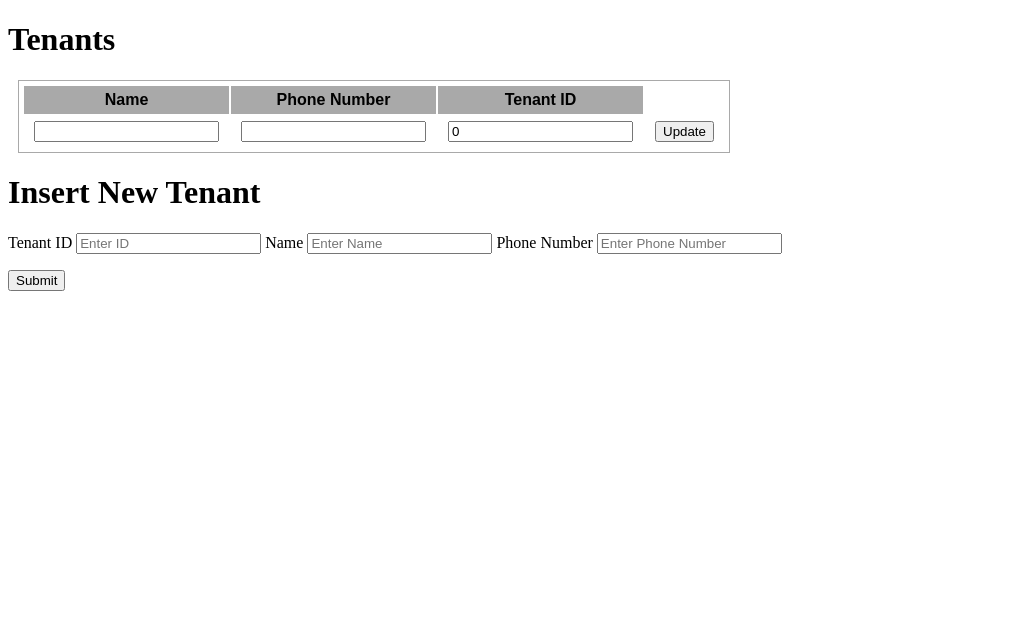
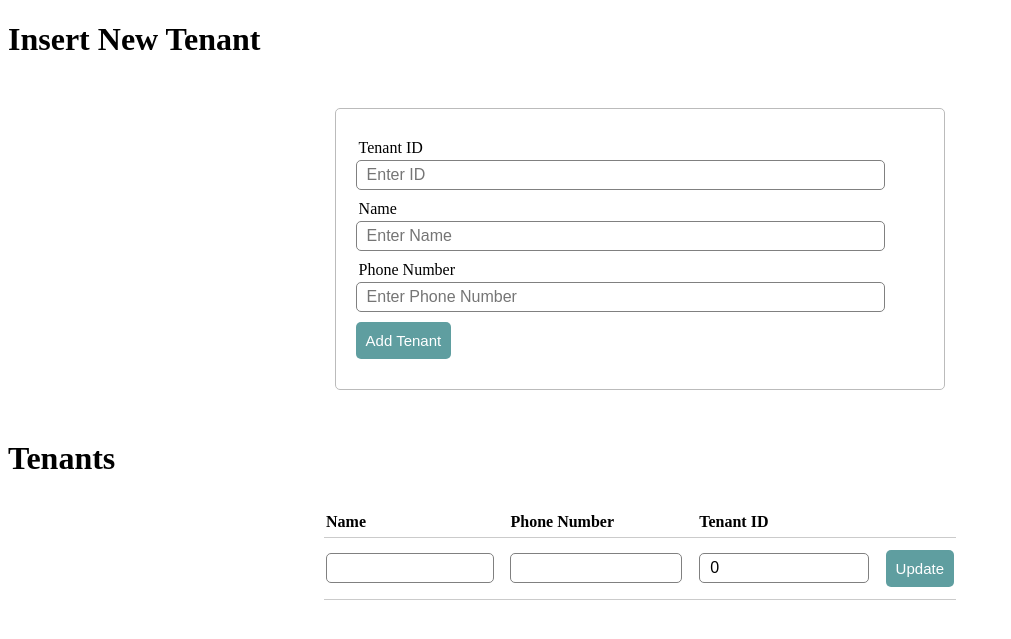
Before and after one commit to costewart/304-Project, a PHP site: page /Tenant/action in a window 1280 px wide. Shown: the part 72-711 px from the top of the page, without its empty margins (0-1011 px from the left). Run offline with PHP 8.4, Linux system fonts and the light colour scheme; data that the repository does not hold is empty.

Commit message:
tenant page is looking a bit better style wise but still needs work

```diff
--- a/app/View/tenant/index.php
+++ b/app/View/tenant/index.php
@@ -2,13 +2,37 @@
 <html>
     <head>
         <script type="text/javascript" src="/js/appointment.js"></script>
-        <link rel="stylesheet" type="text/css" href="/css/common.css" media="screen"/>
+         <link rel="stylesheet" type="text/css" href="/css/common.css" media="screen"/>
+        <link rel="stylesheet" type="text/css" href="/css/style.css">
     </head>
     <body>
         <?php $activeTab = 1;
         include('../app/View/header.php');  ?>
+
+<h1>Insert New Tenant</h1>
+<form class="form-char" name="form" method="post" action="/Tenant/action">
+
+<div class="input-group">
+<label> Tenant ID </label>
+<input type="text" name="id" placeholder="Enter ID" required />
+</div>
+
+<div class="input-group">
+<label> Name </label>
+<input type="text" name="pname" placeholder="Enter Name" required />
+</div>
+
+<div class="input-group">
+<label> Phone Number </label>
+<input type="text" name="phonenum" placeholder="Enter Phone Number" required />
+</div>
+
+<div class="input-group">
+<button class="btn-char" name="submit" type="submit">Add Tenant</button>
+</div>
+</form>
         <h1>Tenants</h1>
-        <table class="units-table">
+        <table class="tenant-table">
             <thead>
                 <tr>
                     <th>Name </th>
@@ -22,11 +46,13 @@
                 if (is_array($data) || is_object($data)) {
                 foreach ($data["tenants"] as $key => $tenant) {
                     echo "<tr><form method='post' action='/Tenant/actionTwo'>";
-                    echo "<td><input type=text name='pname' value='".$tenant["Name"]."'</td>";
-                    echo "<td><input type=text name='phonenum' value='".$tenant['PhoneNum']."'</td>";
-                    echo "<td><input type=text name='id' value='".$tenant['TenantID']."'</td>";
+
+                    echo "<td><div class='input-group'><input type=text name='pname' value='".$tenant["Name"]."'</div></td>";
+                    echo "<td><div class='input-group'><input type=text name='phonenum' value='".$tenant['PhoneNum']."'</div></td>";
+                    echo "<td><div class='input-group'><input type=text name='id' value='".$tenant['TenantID']."'</div></td>";
                    // echo "<input type=hidden name=tid value='".$tenant['TenantID']."'>";
-                    echo "<td><input type=submit value='Update'>";
+
+                    echo "<td><div class='input-group'><button class='btn-char' name='submit' type=submit>Update</button></div></td>";
                     echo "</form></tr>";
                 }
             }
@@ -35,24 +61,7 @@
             </tbody>
         </table>
 
-        <div class="form">
-<div>
-<h1>Insert New Tenant</h1>
-<form name="form" method="post" action="/Tenant/action">
-<label> Tenant ID </label>
 
-<input type="text" name="id" placeholder="Enter ID" required />
 
-<label> Name </label>
-
-<input type="text" name="pname" placeholder="Enter Name" required />
-<label> Phone Number </label>
-<input type="text" name="phonenum" placeholder="Enter Phone Number" required />
-<p><input name="submit" type="submit" value="Submit" /></p>
-</form>
-<p style="color:#FF0000;"></p>
-
-</div>
-</div>
     </body>
 </html>
--- /dev/null
+++ b/public/css/style.css
@@ -0,0 +1,79 @@
+.body {
+    font-size: 19px;
+}
+.tenant-table{
+    width: 50%;
+    margin: 30px auto;
+    border-collapse: collapse;
+    text-align: left;
+}
+tr {
+    border-bottom: 1px solid #cbcbcb;
+}
+th, td{
+    border: none;
+    height: 30px;
+    padding: 2px;
+}
+tr:hover {
+    background: #F5F5F5;
+}
+
+.form-char {
+    width: 45%;
+    margin: 50px auto;
+    text-align: left;
+    padding: 20px;
+    border: 1px solid #bbbbbb;
+    border-radius: 5px;
+}
+
+.input-group {
+    margin: 10px 0px 10px 0px;
+}
+.input-group label {
+    display: block;
+    text-align: left;
+    margin: 3px;
+}
+.input-group input {
+    height: 30px;
+    width: 93%;
+    padding: 5px 10px;
+    font-size: 16px;
+    border-radius: 5px;
+    border: 1px solid gray;
+}
+.btn-char {
+    padding: 10px;
+    font-size: 15px;
+    color: white;
+    background: #5F9EA0;
+    border: none;
+    border-radius: 5px;
+}
+.edit_btn {
+    text-decoration: none;
+    padding: 2px 5px;
+    background: #2E8B57;
+    color: white;
+    border-radius: 3px;
+}
+
+.del_btn {
+    text-decoration: none;
+    padding: 2px 5px;
+    color: white;
+    border-radius: 3px;
+    background: #800000;
+}
+.msg {
+    margin: 30px auto;
+    padding: 10px;
+    border-radius: 5px;
+    color: #3c763d;
+    background: #dff0d8;
+    border: 1px solid #3c763d;
+    width: 50%;
+    text-align: center;
+}
```
Also changed, not shown: public/css/common.css (line endings or trailing spaces).
